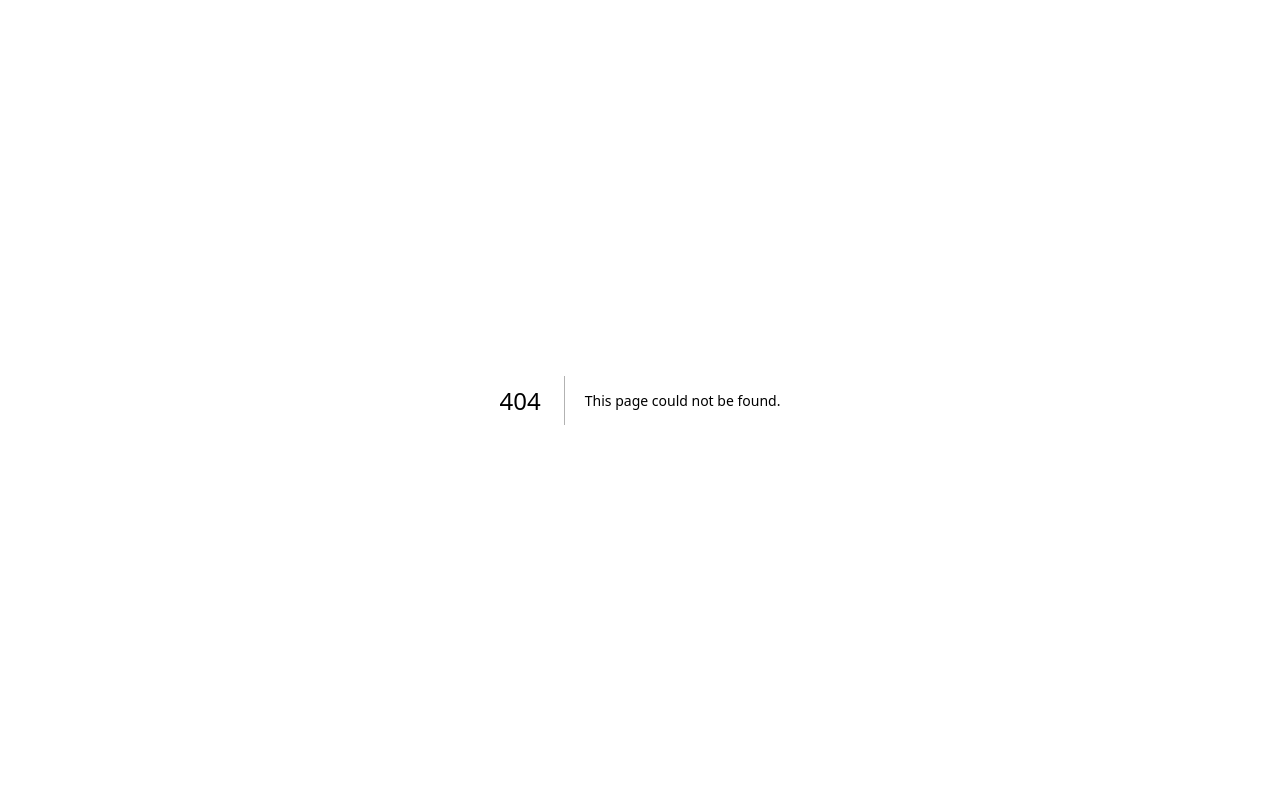
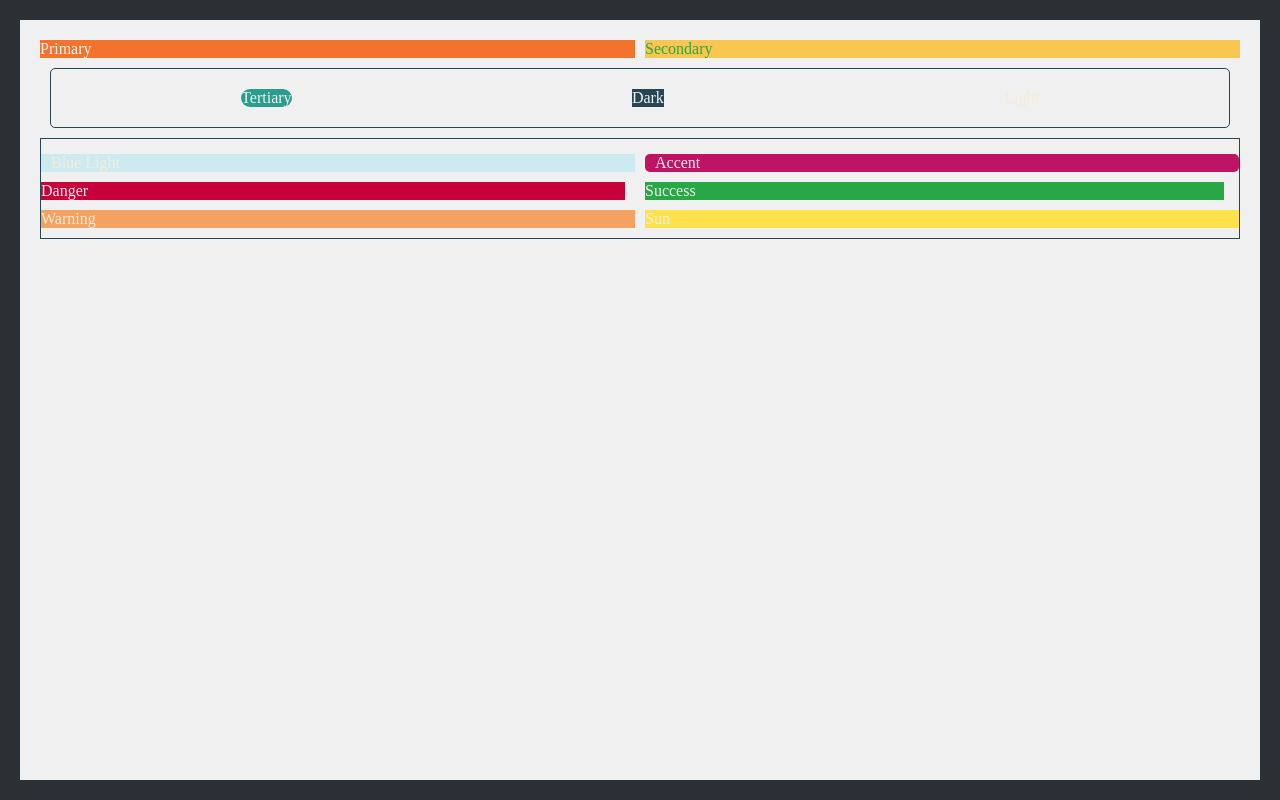
Before and after one commit to Tsirinirina/mes-recettes, a Next.js app: page /page2 in a window 1280 px wide. Before the commit this address had no page. Built offline with nearby package versions, Linux system fonts and the light colour scheme.

Commit message:
[Style css] Mise en place des vriables  de style & style de base du site

```diff
--- /dev/null
+++ b/src/app/colors.palette.css
@@ -0,0 +1,3 @@
+:root {
+  --fresh: ;
+}
--- a/src/app/globals.css
+++ b/src/app/globals.css
@@ -6,49 +6,43 @@
     "Fira Mono", "Droid Sans Mono", "Courier New", monospace;
 
   /* BASIC COLOR  */
-  --body-background-color: #f8f9fa;
+  --body-background-color: #f4ecd8;
   --body-foreground-color: #2a3034;
-  --primary-color: #4265d6;
-  --ternary-color: #60cbff;
-  --secondary-color: #2a3034;
+
+  --primary-color: #f3722c;
+  --secondary-color: #f9c74f;
+  --tertiary-color: #2a9d8f;
   --light-color: #f0f0f0;
   --blue-light-color: #cdeaf0;
-  --dark-color: #293855;
+  --dark-color: #264653;
   --night-color: #1a1a1a;
-  --danger-color: #e85353;
+  --accent-color: #bf1363;
+  --danger-color: #c70039;
   --success-color: #28a745;
-  --green-background: #c2e7c9;
-  --warning-color: #f2ac20;
-  --sun-color: #fcdc73;
-  /* texte color */
-  --texte-primary-color: #f8f9fa;
-  --texte-secondary-color: #f8f9fa;
-  --texte-ternary-color: #f8f9fa;
-  --texte-success-color: #f8f9fa;
-  --texte-danger-color: #f8f9fa;
-  --texte-primary-color: #f8f9fa;
-  --texte-dark-color: #f8f9fa;
-  --texte-light-color: #2a3034;
+  --warning-color: #f4a261;
+  --sun-color: #ffe14b;
 }
 
 /* Si le theme du navigateur est dark */
 
-@media (prefers-color-scheme: dark) {
+@media (prefers-color-scheme: light) {
   :root {
     /* BASIC COLOR  */
     --body-background-color: #2a3034;
-    --body-foreground-color: #f8f9fa;
-    --primary-color: #4265d6;
-    --ternary-color: #60cbff;
-    --secondary-color: #2a3034;
-    --light-color: #f8f9fa;
-    --dark-color: #293855;
+    --body-foreground-color: #f4ecd8;
+
+    --primary-color: #f3722c;
+    --secondary-color: #f9c74f;
+    --tertiary-color: #2a9d8f;
+    --light-color: #f0f0f0;
+    --blue-light-color: #cdeaf0;
+    --dark-color: #264653;
     --night-color: #1a1a1a;
-    --danger-color: #e85353;
+    --accent-color: #bf1363;
+    --danger-color: #c70039;
     --success-color: #28a745;
-    --green-background: #c2e7c9;
-    --warning-color: #f2ac20;
-    --sun-color: #fcdc73;
+    --warning-color: #f4a261;
+    --sun-color: #ffe14b;
   }
 }
 
--- a/src/app/layout.tsx
+++ b/src/app/layout.tsx
@@ -1,6 +1,8 @@
 import type { Metadata } from "next";
 import "./globals.css";
-
+import "../style/basic.style.css";
+import "../style/text-color.css";
+import "../style/spacement.style.css";
 
 export const metadata: Metadata = {
   title: "Mes Recettes",
--- a/src/app/page.tsx
+++ b/src/app/page.tsx
@@ -9,7 +9,6 @@ export default function Home() {
   };
   return (
     <main className={styles.main}>
-      <div className={styles.case}>Texte a afficher</div>
       <div className={styles.btnDiv}>
         <Button variant="primary" size="sx" onClick={onClick}>
           Button 1
@@ -18,7 +17,7 @@ export default function Home() {
           Button 2
         </Button>
         <div style={{ width: "400px" }}>
-          <Button variant="ternary" onClick={onClick}>
+          <Button variant="tertiary" onClick={onClick}>
             Button 3
           </Button>
         </div>
--- a/src/app/page1/page1.module.css
+++ b/src/app/page1/page1.module.css
@@ -1,3 +1,20 @@
 .titre {
   color: var(--danger-color);
 }
+
+.container {
+  display: flex;
+  flex-wrap: wrap;
+  justify-content: space-around;
+  padding: 10px;
+  gap: 20px;
+}
+
+.block {
+  width: 80px;
+  height: 80px;
+  display: flex;
+  justify-content: center;
+  align-items: center;
+  text-align: center;
+}
--- /dev/null
+++ b/src/app/page2/page.tsx
@@ -0,0 +1,43 @@
+import style from "./page2.module.css";
+
+const Page2 = () => {
+  return (
+    <div className={style.container}>
+      <div className={``}>
+        <div className={`dg col-2 gap-2`}>
+          <div className={`${style.block} bg-primary text-light`}>Primary</div>
+          <div className={`${style.block} bg-secondary text-success`}>
+            Secondary
+          </div>
+        </div>
+
+        <div className={`df j-around p-4 border-dark-1 b-radius-sm m-2`}>
+          <div className={`${style.block} bg-tertiary text-light b-radius-md`}>
+            Tertiary
+          </div>
+          <div className={`${style.block} bg-dark text-light`}>Dark</div>
+          <div className={`${style.block} bg-light `}>Light</div>
+        </div>
+
+        <div className={`dg col-2 gap-2 border-dark-1 pb-2 pt-3`}>
+          <div className={`${style.block} bg-blue-light pl-2 `}>Blue Light</div>
+          <div
+            className={`${style.block} bg-accent text-light b-radius-sm pl-2 pr-2`}
+          >
+            Accent
+          </div>
+          <div className={`${style.block} bg-danger text-light mr-2`}>
+            Danger
+          </div>
+          <div className={`${style.block} bg-success text-light mr-3`}>
+            Success
+          </div>
+          <div className={`${style.block} bg-warning`}>Warning</div>
+          <div className={`${style.block} bg-sun`}>Sun</div>
+        </div>
+      </div>
+    </div>
+  );
+};
+
+export default Page2;
--- /dev/null
+++ b/src/app/page2/page2.module.css
@@ -0,0 +1,6 @@
+.container {
+  margin: 20px;
+  padding: 20px;
+  min-height: 95vh;
+  background: var(--light-color);
+}
--- /dev/null
+++ b/src/style/basic.style.css
@@ -0,0 +1,155 @@
+/* DISPLAY */
+.df {
+  display: flex;
+}
+.dg {
+  display: grid;
+}
+
+/* ALIGNEMENT  */
+.j-center {
+  justify-content: center;
+}
+
+.j-between {
+  justify-content: space-between;
+}
+
+.j-around {
+  justify-content: space-around;
+}
+
+.j-start {
+  justify-content: flex-start;
+}
+
+.j-end {
+  justify-content: flex-end;
+}
+
+/* COLUMN */
+.col-1 {
+  grid-template-columns: 1fr;
+}
+
+.col-2 {
+  grid-template-columns: 1fr 1fr;
+}
+
+.col-3 {
+  grid-template-columns: 1fr 1fr 1fr;
+}
+
+/* BACKGROUND COLOR */
+
+.bg-primary {
+  background: var(--primary-color);
+}
+
+.bg-secondary {
+  background: var(--secondary-color);
+}
+
+.bg-tertiary {
+  background: var(--tertiary-color);
+}
+
+.bg-light {
+  background: var(--light-color);
+}
+
+.bg-dark {
+  background: var(--dark-color);
+}
+
+.bg-night {
+  background: var(--night-color);
+}
+
+.bg-accent {
+  background: var(--accent-color);
+}
+
+.bg-danger {
+  background: var(--danger-color);
+}
+
+.bg-success {
+  background: var(--success-color);
+}
+
+.bg-warning {
+  background: var(--warning-color);
+}
+
+.bg-sun {
+  background: var(--sun-color);
+}
+
+.bg-blue-light {
+  background: var(--blue-light-color);
+}
+
+/* BORDER  */
+
+.border-dark-1 {
+  border-width: 1px;
+  border-style: solid;
+  border-color: var(--dark-color);
+}
+
+.border-dark-2 {
+  border-width: 2px;
+  border-style: solid;
+  border-color: var(--dark-color);
+}
+
+.border-primary-1 {
+  border-width: 1px;
+  border-style: solid;
+  border-color: var(--primary-color);
+}
+
+.border-primary-2 {
+  border-width: 1px;
+  border-style: solid;
+  border-color: var(--primary-color);
+}
+
+.border-light-1 {
+  border-width: 1px;
+  border-style: solid;
+  border-color: var(--light-color);
+}
+
+.border-light-2 {
+  border-width: 2px;
+  border-style: solid;
+  border-color: var(--light-color);
+}
+
+/* BORDER STYLE  */
+
+.b-radius-sx {
+  border-radius: 2px;
+}
+
+.b-radius-sm {
+  border-radius: 5px;
+}
+
+.b-radius-md {
+  border-radius: 10px;
+}
+
+.b-radius-lg {
+  border-radius: 20px;
+}
+
+.b-radius-lg {
+  border-radius: 35px;
+}
+
+.b-rounded {
+  border-radius: 50%;
+}
--- /dev/null
+++ b/src/style/spacement.style.css
@@ -0,0 +1,218 @@
+.gap-1 {
+  gap: 5px;
+}
+
+.gap-2 {
+  gap: 10px;
+}
+
+.gap-3 {
+  gap: 15px;
+}
+
+.gap-4 {
+  gap: 20px;
+}
+
+/* MARGIN */
+
+.m-1 {
+  margin: 5px;
+}
+
+.m-2 {
+  margin: 10px;
+}
+
+.m-3 {
+  margin: 15px;
+}
+
+.m-4 {
+  margin: 20px;
+}
+
+.m-5 {
+  margin: 25px;
+}
+
+/* MARGIN TOP */
+.mt-1 {
+  margin-top: 5px;
+}
+
+.mt-2 {
+  margin-top: 10px;
+}
+
+.mt-3 {
+  margin-top: 15px;
+}
+.mt-4 {
+  margin-top: 20px;
+}
+.mt-5 {
+  margin-top: 25px;
+}
+
+/* MARGIN BOTTOM */
+
+.mb-1 {
+  margin-bottom: 5px;
+}
+.mb-2 {
+  margin-bottom: 10px;
+}
+.mb-3 {
+  margin-bottom: 15px;
+}
+.mb-4 {
+  margin-bottom: 20px;
+}
+.mb-5 {
+  margin-bottom: 25px;
+}
+
+/* MARGIN LEFT */
+
+.ml-1 {
+  margin-left: 5px;
+}
+.ml-2 {
+  margin-left: 10px;
+}
+.ml-3 {
+  margin-left: 15px;
+}
+.ml-4 {
+  margin-left: 20px;
+}
+.ml-5 {
+  margin-left: 25px;
+}
+
+/* MARGIN RIGHT  */
+
+.mr-1 {
+  margin-right: 5px;
+}
+.mr-2 {
+  margin-right: 10px;
+}
+.mr-3 {
+  margin-right: 15px;
+}
+.mr-4 {
+  margin-right: 20px;
+}
+.mr-5 {
+  margin-right: 25px;
+}
+
+/* PADDING */
+.p-1 {
+  padding: 5px;
+}
+
+.p-2 {
+  padding: 10px;
+}
+
+.p-3 {
+  padding: 15px;
+}
+
+.p-4 {
+  padding: 20px;
+}
+
+.p5 {
+  padding: 25px;
+}
+
+/* PADDING TOP */
+.pt-1 {
+  padding-top: 5px;
+}
+
+.pt-2 {
+  padding-top: 10px;
+}
+
+.pt-3 {
+  padding-top: 15px;
+}
+
+.pt-4 {
+  padding-top: 20px;
+}
+
+.pt-5 {
+  padding-top: 25px;
+}
+
+/* PADDING BOTTOM */
+
+.pb-1 {
+  padding-bottom: 5px;
+}
+
+.pb-2 {
+  padding-bottom: 10px;
+}
+
+.pb-3 {
+  padding-bottom: 15px;
+}
+
+.pb-4 {
+  padding-bottom: 20px;
+}
+
+.pb-5 {
+  padding-bottom: 25px;
+}
+
+/* PADDING LEFT */
+
+.pl-1 {
+  padding-left: 5px;
+}
+
+.pl-2 {
+  padding-left: 10px;
+}
+
+.pl-3 {
+  padding-left: 15px;
+}
+
+.pl-4 {
+  padding-left: 20px;
+}
+
+.pl-5 {
+  padding-left: 25px;
+}
+
+/* PADDING RIGHT  */
+
+.pr-1 {
+  padding-right: 5px;
+}
+
+.pr-2 {
+  padding-right: 10px;
+}
+
+.pr-3 {
+  padding-right: 15px;
+}
+
+.pr-4 {
+  padding-right: 20px;
+}
+
+.pr-5 {
+  padding-right: 25px;
+}
--- /dev/null
+++ b/src/style/text-color.css
@@ -0,0 +1,31 @@
+:root {
+  --text-primary: var(--primary-color);
+  --text-secondary: var(--secondary-color);
+  --text-tertiary: var(--tertiary-color);
+  --text-success: var(--success-color);
+  --text-danger: var(--danger-color);
+  --text-dark: var(--accent-color);
+  --text-light: var(--light-color);
+}
+
+.text-primary {
+  color: var(--text-primary);
+}
+.text-secondary {
+  color: var(--text-secondary-);
+}
+.text-tertiary {
+  color: var(--text-tertiary);
+}
+.text-success {
+  color: var(--text-success);
+}
+.text-danger {
+  color: var(--text-danger);
+}
+.text-dark {
+  color: var(--text-dark);
+}
+.text-light {
+  color: var(--text-light);
+}
```
Also changed, not shown: src/app/page1/page.tsx (+17 -1 lines), src/components/button/button.style.css (+9 -9 lines).
